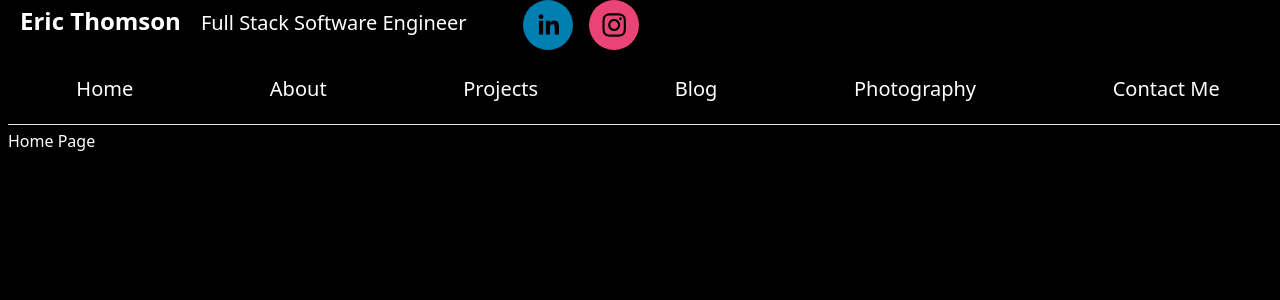
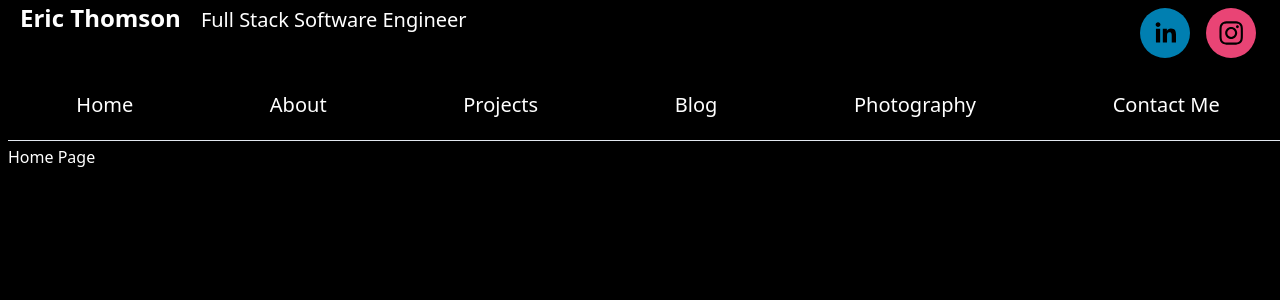
Before and after one commit to ericthomson13/portfolio, a React (Create React App) app: page / in a window 1280 px wide. Shown: the top 300 px of the page. Built offline with nearby package versions, Linux system fonts and the light colour scheme.

Commit message:
Social Media Icons Float Right

```diff
--- a/src/App.js
+++ b/src/App.js
@@ -21,7 +21,7 @@ const App = () => (
         <span className='font-bold text-2xl pl-3'>Eric Thomson</span>
         {/* figure out how to make one on left and one on right */}
         <span className='sub-title ml-5 mr-10'>Full Stack Software Engineer</span>
-        <span className='social-icons space-between p-2 content-end'>
+        <span className='social-icons space-between p-2 content-end float-right'>
           <span className='p-2'>
             <SocialIcon url='http://linkedin.com/in/eric-david-thomson' />
           </span>
```
